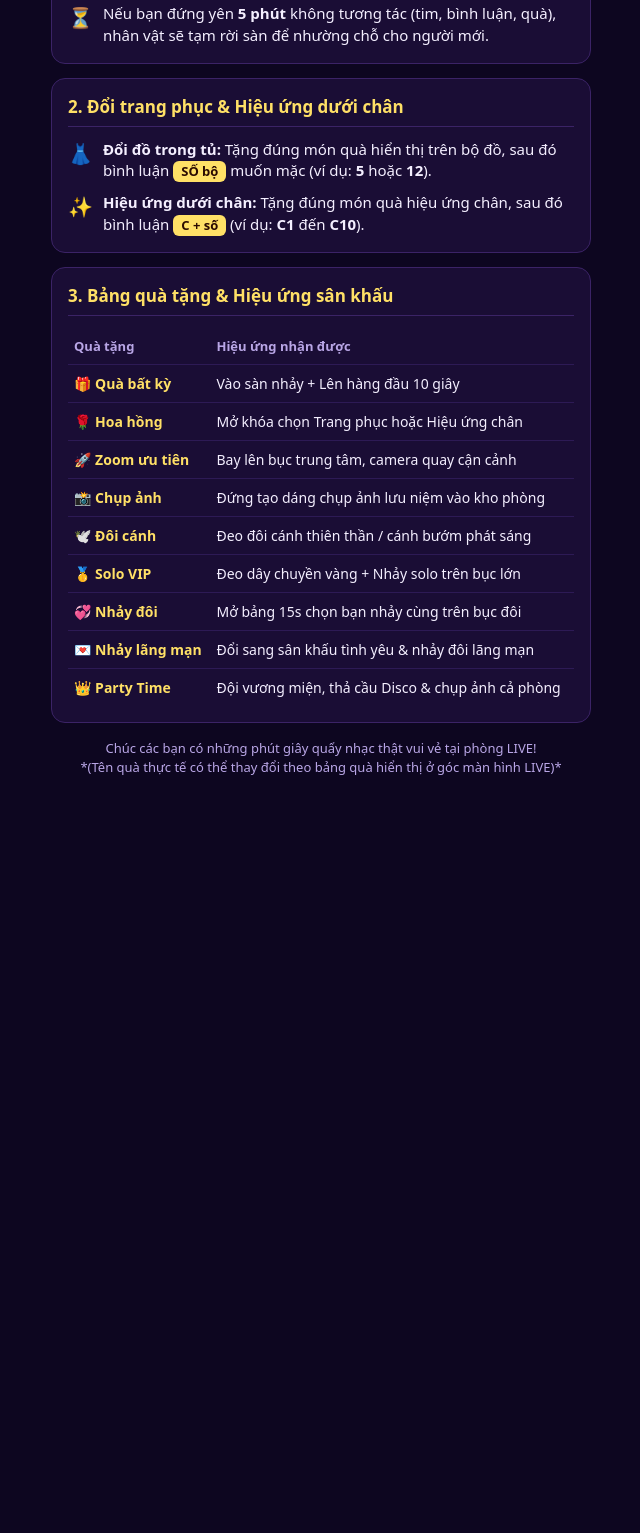
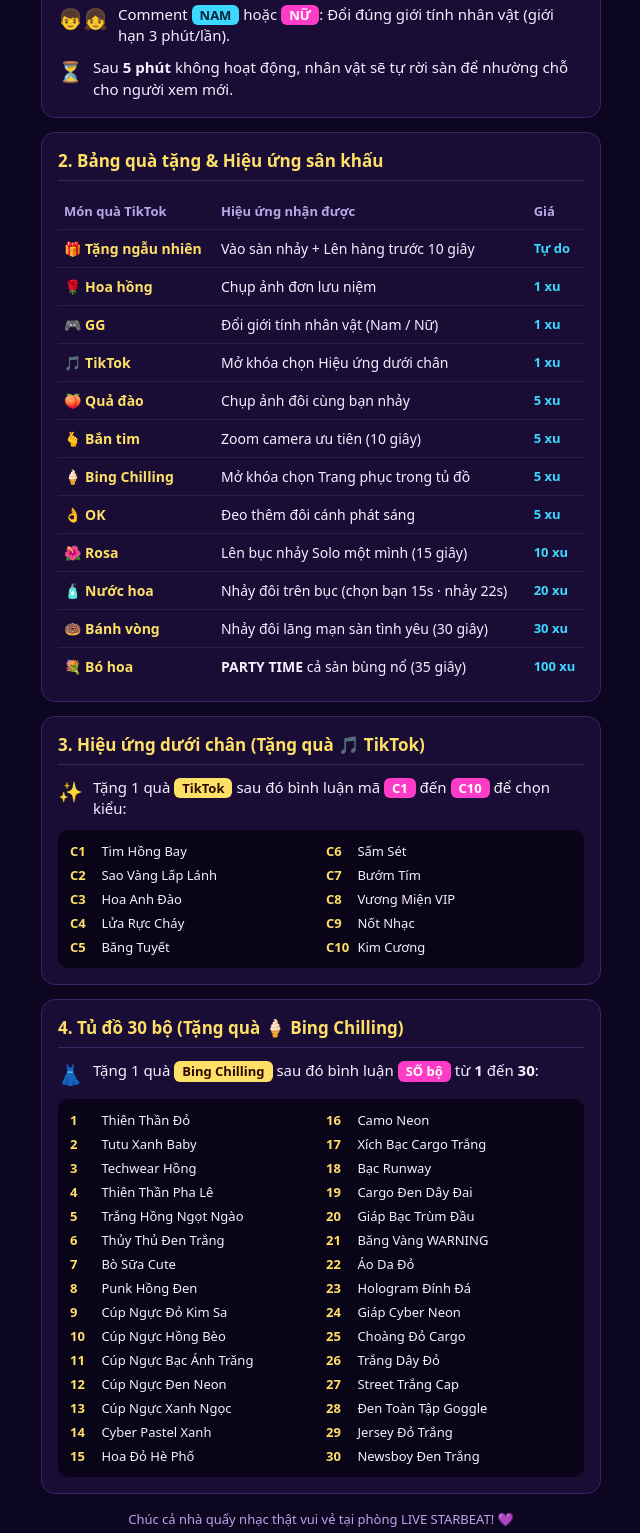
Before and after one commit to huongdanstarbeat/huongdanstarbeat.github.io, a plain HTML site: page index.html in a window 1280 px wide. Shown: the part 308-1841 px from the top of the page, without its empty margins (319-959 px from the left). Before the commit the page ends 1126 px from the top, so only its background shows below. Drawn offline with Linux system fonts and the light colour scheme.

Commit message:
Update index.html

```diff
--- a/index.html
+++ b/index.html
@@ -8,9 +8,9 @@
     * { box-sizing: border-box; }
     body {
       margin: 0; font-family: system-ui, 'Segoe UI', sans-serif;
-      background: #0d0620; color: #f4efff; padding: 20px 14px 40px;
+      background: #0d0620; color: #f4efff; padding: 18px 14px 40px;
     }
-    .khung { max-width: 540px; margin: 0 auto; }
+    .khung { max-width: 560px; margin: 0 auto; }
     .dau {
       text-align: center; background: linear-gradient(135deg, #2a0a4a, #150529);
       border: 2px solid #ff3cc7; border-radius: 18px; padding: 20px 16px;
@@ -21,7 +21,13 @@
       background: linear-gradient(90deg, #ff3cc7, #ffe066, #3cd8ff, #9bff2e);
       -webkit-background-clip: text; color: transparent;
     }
-    .dau p { margin: 0; color: #b9a6e6; font-size: 14px; }
+    .dau p { margin: 0 0 14px; color: #b9a6e6; font-size: 14px; }
+    a.nut-tt {
+      display: inline-block; padding: 11px 22px; border-radius: 99px;
+      background: linear-gradient(90deg, #ff3cc7, #6a3bff); color: #fff;
+      text-decoration: none; font-weight: 800; font-size: 15px;
+      box-shadow: 0 0 14px #ff3cc788;
+    }
     .the {
       background: #1a0d35; border: 1px solid #3b2366;
       border-radius: 14px; padding: 16px; margin-bottom: 14px;
@@ -46,7 +52,15 @@
     th, td { padding: 9px 6px; text-align: left; border-bottom: 1px solid #2d1a55; }
     th { color: #b9a6e6; font-size: 13px; }
     tr:last-child td { border-bottom: none; }
-    .qua { font-weight: 700; color: #ffe066; }
+    .qua { font-weight: 800; color: #ffe066; }
+    .xu { color: #3cd8ff; font-weight: 700; font-size: 13px; white-space: nowrap; }
+    .luoi-so {
+      display: grid; grid-template-columns: repeat(2, 1fr); gap: 6px 10px;
+      font-size: 13px; margin-top: 10px; background: #0a0418;
+      padding: 12px; border-radius: 10px;
+    }
+    .luoi-so div { white-space: nowrap; overflow: hidden; text-overflow: ellipsis; }
+    .luoi-so b { color: #ffe066; display: inline-block; min-width: 28px; }
     .luu-y {
       font-size: 13px; color: #b9a6e6; text-align: center;
       margin-top: 16px; line-height: 1.5;
@@ -58,89 +72,179 @@
     <div class="dau">
       <h1>★ STARBEAT LIVE ★</h1>
       <p>Sàn nhảy âm nhạc 3D tương tác trực tiếp trên TikTok</p>
+
+      <!-- ============================================================== -->
+      <!-- BẠN ĐỔI TÊN KÊNH TIKTOK MẶC ĐỊNH CỦA BẠN Ở DÒNG BÊN DƯỚI NHÉ: -->
+      <a id="linkTikTok" class="nut-tt" href="https://tiktok.com" target="_blank">🎵 Theo dõi kênh TikTok</a>
+      <!-- ============================================================== -->
     </div>
 
-    <!-- PHẦN 1: CÁCH VÀO SÀN NHẢY -->
+    <!-- PHẦN 1: LUẬT CHUNG -->
     <div class="the">
-      <h2>1. Cách lên sàn nhảy &amp; Chọn nhân vật</h2>
+      <h2>1. Cách lên sàn nhảy &amp; Đổi giới tính</h2>
       <div class="dong">
         <span class="icon">💗</span>
-        <div><b>Thả đủ 20 tim</b> hoặc <b>Bình luận bất kỳ</b>: Nhân vật của bạn sẽ xuất hiện ngay trên sàn nhảy và được ưu tiên lên phía trước 10 giây.</div>
+        <div><b>Thả đủ 20 tim</b>, <b>Bình luận bất kỳ</b> hoặc <b>Tặng ngẫu nhiên</b>: Nhân vật của bạn lên sàn nhảy ngay + ưu tiên đứng hàng trước <b>10 giây</b>.</div>
       </div>
       <div class="dong">
         <span class="icon">👦👧</span>
-        <div>Comment <span class="nhan xanh">NAM</span> hoặc <span class="nhan">NỮ</span>: Đổi đúng giới tính nhân vật của bạn (giới hạn 3 phút/lần).</div>
+        <div>Comment <span class="nhan xanh">NAM</span> hoặc <span class="nhan">NỮ</span>: Đổi đúng giới tính nhân vật (giới hạn 3 phút/lần).</div>
       </div>
       <div class="dong">
         <span class="icon">⏳</span>
-        <div>Nếu bạn đứng yên <b>5 phút</b> không tương tác (tim, bình luận, quà), nhân vật sẽ tạm rời sàn để nhường chỗ cho người mới.</div>
+        <div>Sau <b>5 phút</b> không hoạt động, nhân vật sẽ tự rời sàn để nhường chỗ cho người xem mới.</div>
       </div>
     </div>
 
-    <!-- PHẦN 2: CÁCH CHỌN TRANG PHỤC & HIỆU ỨNG CHÂN -->
+    <!-- PHẦN 2: BẢNG QUÀ TẶNG & HIỆU ỨNG -->
     <div class="the">
-      <h2>2. Đổi trang phục &amp; Hiệu ứng dưới chân</h2>
-      <div class="dong">
-        <span class="icon">👗</span>
-        <div><b>Đổi đồ trong tủ:</b> Tặng đúng món quà hiển thị trên bộ đồ, sau đó bình luận <span class="nhan vang">SỐ bộ</span> muốn mặc (ví dụ: <b>5</b> hoặc <b>12</b>).</div>
-      </div>
-      <div class="dong">
-        <span class="icon">✨</span>
-        <div><b>Hiệu ứng dưới chân:</b> Tặng đúng món quà hiệu ứng chân, sau đó bình luận <span class="nhan vang">C + số</span> (ví dụ: <b>C1</b> đến <b>C10</b>).</div>
-      </div>
-    </div>
-
-    <!-- PHẦN 3: BẢNG QUÀ & HIỆU ỨNG ĐẶC BIỆT -->
-    <div class="the">
-      <h2>3. Bảng quà tặng &amp; Hiệu ứng sân khấu</h2>
+      <h2>2. Bảng quà tặng &amp; Hiệu ứng sân khấu</h2>
       <table>
         <tr>
-          <th>Quà tặng</th>
+          <th>Món quà TikTok</th>
           <th>Hiệu ứng nhận được</th>
+          <th>Giá</th>
         </tr>
         <tr>
-          <td class="qua">🎁 Quà bất kỳ</td>
-          <td>Vào sàn nhảy + Lên hàng đầu 10 giây</td>
+          <td class="qua">🎁 Tặng ngẫu nhiên</td>
+          <td>Vào sàn nhảy + Lên hàng trước 10 giây</td>
+          <td class="xu">Tự do</td>
         </tr>
         <tr>
           <td class="qua">🌹 Hoa hồng</td>
-          <td>Mở khóa chọn Trang phục hoặc Hiệu ứng chân</td>
+          <td>Chụp ảnh đơn lưu niệm</td>
+          <td class="xu">1 xu</td>
         </tr>
         <tr>
-          <td class="qua">🚀 Zoom ưu tiên</td>
-          <td>Bay lên bục trung tâm, camera quay cận cảnh</td>
+          <td class="qua">🎮 GG</td>
+          <td>Đổi giới tính nhân vật (Nam / Nữ)</td>
+          <td class="xu">1 xu</td>
         </tr>
         <tr>
-          <td class="qua">📸 Chụp ảnh</td>
-          <td>Đứng tạo dáng chụp ảnh lưu niệm vào kho phòng</td>
+          <td class="qua">🎵 TikTok</td>
+          <td>Mở khóa chọn Hiệu ứng dưới chân</td>
+          <td class="xu">1 xu</td>
         </tr>
         <tr>
-          <td class="qua">🕊️ Đôi cánh</td>
-          <td>Đeo đôi cánh thiên thần / cánh bướm phát sáng</td>
+          <td class="qua">🍑 Quả đào</td>
+          <td>Chụp ảnh đôi cùng bạn nhảy</td>
+          <td class="xu">5 xu</td>
         </tr>
         <tr>
-          <td class="qua">🥇 Solo VIP</td>
-          <td>Đeo dây chuyền vàng + Nhảy solo trên bục lớn</td>
+          <td class="qua">🫰 Bắn tim</td>
+          <td>Zoom camera ưu tiên (10 giây)</td>
+          <td class="xu">5 xu</td>
         </tr>
         <tr>
-          <td class="qua">💞 Nhảy đôi</td>
-          <td>Mở bảng 15s chọn bạn nhảy cùng trên bục đôi</td>
+          <td class="qua">🍦 Bing Chilling</td>
+          <td>Mở khóa chọn Trang phục trong tủ đồ</td>
+          <td class="xu">5 xu</td>
         </tr>
         <tr>
-          <td class="qua">💌 Nhảy lãng mạn</td>
-          <td>Đổi sang sân khấu tình yêu &amp; nhảy đôi lãng mạn</td>
+          <td class="qua">👌 OK</td>
+          <td>Đeo thêm đôi cánh phát sáng</td>
+          <td class="xu">5 xu</td>
         </tr>
         <tr>
-          <td class="qua">👑 Party Time</td>
-          <td>Đội vương miện, thả cầu Disco &amp; chụp ảnh cả phòng</td>
+          <td class="qua">🌺 Rosa</td>
+          <td>Lên bục nhảy Solo một mình (15 giây)</td>
+          <td class="xu">10 xu</td>
+        </tr>
+        <tr>
+          <td class="qua">🧴 Nước hoa</td>
+          <td>Nhảy đôi trên bục (chọn bạn 15s · nhảy 22s)</td>
+          <td class="xu">20 xu</td>
+        </tr>
+        <tr>
+          <td class="qua">🍩 Bánh vòng</td>
+          <td>Nhảy đôi lãng mạn sàn tình yêu (30 giây)</td>
+          <td class="xu">30 xu</td>
+        </tr>
+        <tr>
+          <td class="qua">💐 Bó hoa</td>
+          <td><b>PARTY TIME</b> cả sàn bùng nổ (35 giây)</td>
+          <td class="xu">100 xu</td>
         </tr>
       </table>
     </div>
 
+    <!-- PHẦN 3: HIỆU ỨNG CHÂN (QUÀ TIKTOK) -->
+    <div class="the">
+      <h2>3. Hiệu ứng dưới chân (Tặng quà 🎵 TikTok)</h2>
+      <div class="dong">
+        <span class="icon">✨</span>
+        <div>Tặng 1 quà <span class="nhan vang">TikTok</span> sau đó bình luận mã <span class="nhan">C1</span> đến <span class="nhan">C10</span> để chọn kiểu:</div>
+      </div>
+      <div class="luoi-so">
+        <div><b>C1</b> Tim Hồng Bay</div>
+        <div><b>C6</b> Sấm Sét</div>
+        <div><b>C2</b> Sao Vàng Lấp Lánh</div>
+        <div><b>C7</b> Bướm Tím</div>
+        <div><b>C3</b> Hoa Anh Đào</div>
+        <div><b>C8</b> Vương Miện VIP</div>
+        <div><b>C4</b> Lửa Rực Cháy</div>
+        <div><b>C9</b> Nốt Nhạc</div>
+        <div><b>C5</b> Băng Tuyết</div>
+        <div><b>C10</b> Kim Cương</div>
+      </div>
+    </div>
+
+    <!-- PHẦN 4: TỦ ĐỒ 30 BỘ (QUÀ BING CHILLING) -->
+    <div class="the">
+      <h2>4. Tủ đồ 30 bộ (Tặng quà 🍦 Bing Chilling)</h2>
+      <div class="dong">
+        <span class="icon">👗</span>
+        <div>Tặng 1 quà <span class="nhan vang">Bing Chilling</span> sau đó bình luận <span class="nhan">SỐ bộ</span> từ <b>1</b> đến <b>30</b>:</div>
+      </div>
+      <div class="luoi-so">
+        <div><b>1</b> Thiên Thần Đỏ</div>
+        <div><b>16</b> Camo Neon</div>
+        <div><b>2</b> Tutu Xanh Baby</div>
+        <div><b>17</b> Xích Bạc Cargo Trắng</div>
+        <div><b>3</b> Techwear Hồng</div>
+        <div><b>18</b> Bạc Runway</div>
+        <div><b>4</b> Thiên Thần Pha Lê</div>
+        <div><b>19</b> Cargo Đen Dây Đai</div>
+        <div><b>5</b> Trắng Hồng Ngọt Ngào</div>
+        <div><b>20</b> Giáp Bạc Trùm Đầu</div>
+        <div><b>6</b> Thủy Thủ Đen Trắng</div>
+        <div><b>21</b> Băng Vàng WARNING</div>
+        <div><b>7</b> Bò Sữa Cute</div>
+        <div><b>22</b> Áo Da Đỏ</div>
+        <div><b>8</b> Punk Hồng Đen</div>
+        <div><b>23</b> Hologram Đính Đá</div>
+        <div><b>9</b> Cúp Ngực Đỏ Kim Sa</div>
+        <div><b>24</b> Giáp Cyber Neon</div>
+        <div><b>10</b> Cúp Ngực Hồng Bèo</div>
+        <div><b>25</b> Choàng Đỏ Cargo</div>
+        <div><b>11</b> Cúp Ngực Bạc Ánh Trăng</div>
+        <div><b>26</b> Trắng Dây Đỏ</div>
+        <div><b>12</b> Cúp Ngực Đen Neon</div>
+        <div><b>27</b> Street Trắng Cap</div>
+        <div><b>13</b> Cúp Ngực Xanh Ngọc</div>
+        <div><b>28</b> Đen Toàn Tập Goggle</div>
+        <div><b>14</b> Cyber Pastel Xanh</div>
+        <div><b>29</b> Jersey Đỏ Trắng</div>
+        <div><b>15</b> Hoa Đỏ Hè Phố</div>
+        <div><b>30</b> Newsboy Đen Trắng</div>
+      </div>
+    </div>
+
     <div class="luu-y">
-      Chúc các bạn có những phút giây quẩy nhạc thật vui vẻ tại phòng LIVE!<br>
-      *(Tên quà thực tế có thể thay đổi theo bảng quà hiển thị ở góc màn hình LIVE)*
+      Chúc cả nhà quẩy nhạc thật vui vẻ tại phòng LIVE STARBEAT! 💜
     </div>
   </div>
+
+  <!-- Tự động đổi link kênh TikTok nếu đường dẫn có thêm ?kenh=ten_kenh -->
+  <script>
+    const params = new URLSearchParams(location.search);
+    const kenh = params.get('kenh');
+    if (kenh) {
+      const idSach = kenh.replace(/^@+/, '').trim();
+      const nut = document.getElementById('linkTikTok');
+      nut.href = 'https://tiktok.com@' + idSach;
+      nut.textContent = '🎵 Theo dõi @' + idSach;
+    }
+  </script>
 </body>
 </html>
```
